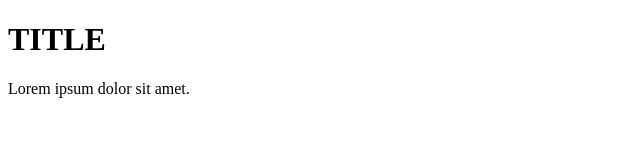
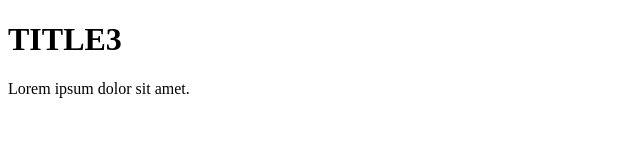
Before and after one commit to Arrowleze18/0808, a plain HTML site: page index.html in a window 1280 px wide. Shown: the full height of the page, 0-640 px from the left. Drawn offline with Linux system fonts and the light colour scheme.

Commit message:
3 commit

```diff
--- a/index.html
+++ b/index.html
@@ -7,7 +7,7 @@
     <title>Document</title>
 </head>
 <body>
-    <h1>TITLE</h1>
+    <h1>TITLE3</h1>
     <p>Lorem ipsum dolor sit amet.</p>
 </body>
 </html>
```
